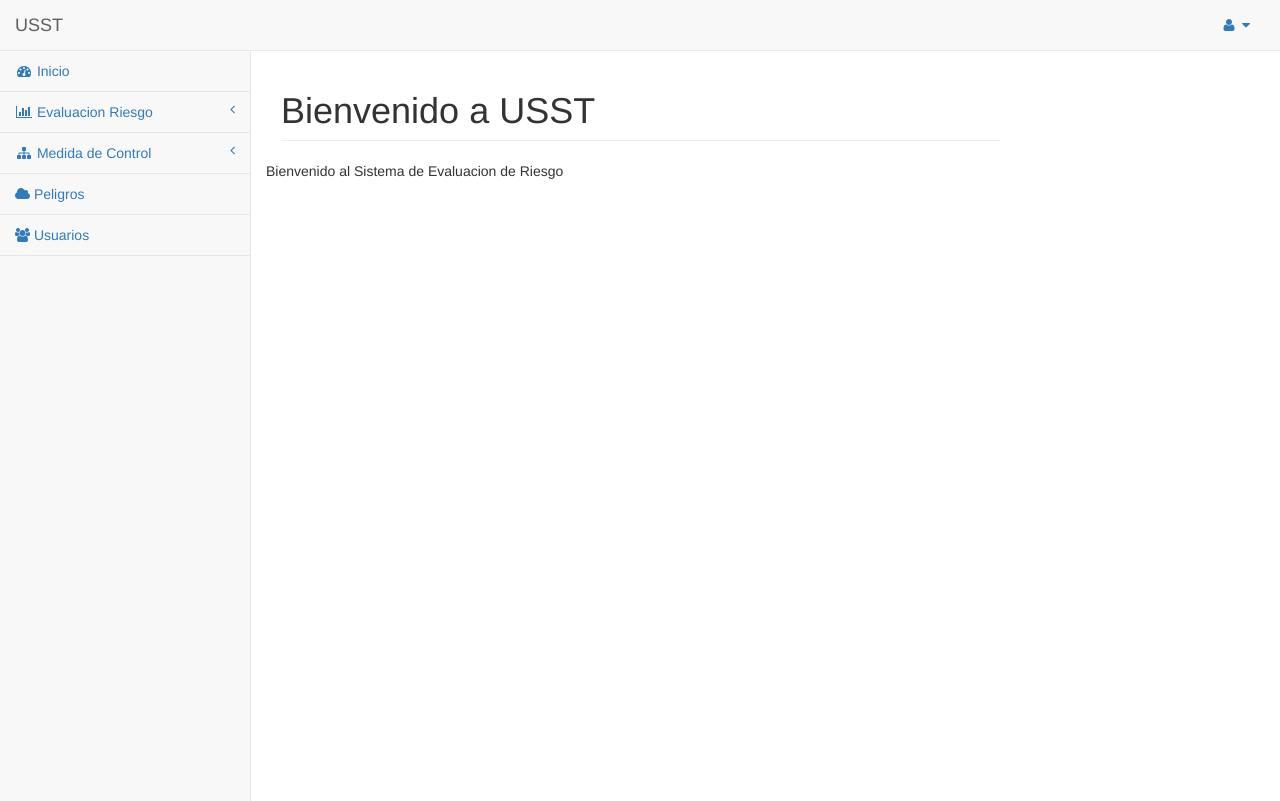
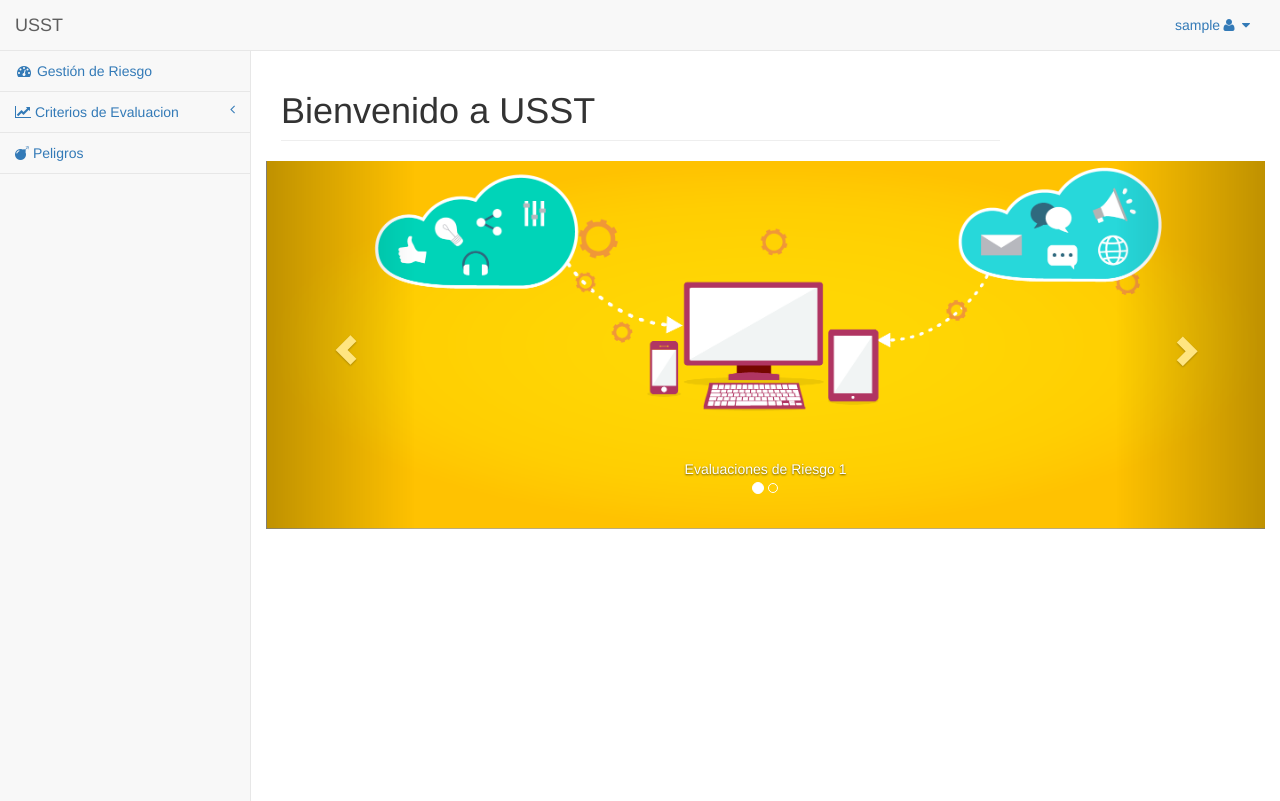
Before and after one commit to brayanL/usst, a Django app: page / in a window 1280 px wide. Run offline with Django 3.2, Linux system fonts and the light colour scheme; the visitor is signed in with stand-in values (Sample User, id 1); data that the repository does not hold is empty; some libraries are stand-ins or nearby versions; some web fonts are replaced.

Commit message:
Cambios en Base

```diff
--- a/apps/control/templates/evaluaciones/list_eval_riesgo.html
+++ b/apps/control/templates/evaluaciones/list_eval_riesgo.html
@@ -1,6 +1,6 @@
 {% extends 'base.html' %}
-{% block titulo_pagina %}Lista Evaluacion de Riesgo{% endblock titulo_pagina %}
-{% block titulo %}Lista Evaluacion de Riesgo{% endblock titulo %}
+{% block titulo_pagina %}Analisis de Riesgo{% endblock titulo_pagina %}
+{% block titulo %}Analisis de Riesgo{% endblock titulo %}
 {% block extras %}
     <div class="page-header">
         <div class="input-group">
@@ -18,7 +18,7 @@
 {% block contenido %}
     <div class="col-lg-12">
         <div class="panel panel-info">
-            <div class="panel-heading">Evaluaciones de Riesgo
+            <div class="panel-heading">Analisis de Riesgos
                 <div class="pull-right">
                     <a id="detalles_er" class="btn btn-success btn-xs"><i class="fa fa-list-alt"></i> Detalles</a>
                 </div>
--- a/apps/control/templates/evaluaciones/new_eval_riesgo.html
+++ b/apps/control/templates/evaluaciones/new_eval_riesgo.html
@@ -1,6 +1,6 @@
 {% extends 'base.html' %}
-{% block titulo_pagina %} Evaluacion de Riesgo{% endblock titulo_pagina %}
-{% block titulo %}Evaluacion de Riesgo{% endblock titulo %}
+{% block titulo_pagina %} Analisis de Riesgo{% endblock titulo_pagina %}
+{% block titulo %}Analisis de Riesgo{% endblock titulo %}
 {% block contenido %}
     <form action="{% url 'control_app:new_eval_riesgo' %}" method="post">{% csrf_token %}
         <!--Cabecera -->
--- a/apps/inicio/templates/base.html
+++ b/apps/inicio/templates/base.html
@@ -114,7 +114,7 @@
             <ul class="nav navbar-top-links navbar-right">
                 <li class="dropdown">
                     <a class="dropdown-toggle" data-toggle="dropdown" href="#">
-                        <i class="fa fa-user fa-fw"></i>  <i class="fa fa-caret-down"></i>
+                        {{ request.user.username }}<i class="fa fa-user fa-fw"></i>  <i class="fa fa-caret-down"></i>
                     </a>
                     <ul class="dropdown-menu dropdown-user">
                         <li><a href="{% url 'control_app:perfil_usuario' %}"><i class="fa fa-user fa-fw"></i> Perfil</a>
@@ -136,37 +136,41 @@
                     <ul class="nav" id="side-menu">
 
                         <li>
-                            <a href="{% url 'inicio_app:index' %}"><i class="fa fa-dashboard fa-fw"></i> Inicio</a>
+                            <a href="{% url 'inicio_app:index' %}"><i class="fa fa-dashboard fa-fw"></i> Gestión de Riesgo</a>
                         </li>
                         <li>
-                            <a href="#"><i class="fa fa-bar-chart-o fa-fw"></i> Evaluacion Riesgo<span class="fa arrow"></span></a>
-                            <ul class="nav nav-second-level {{ collapse_er }}">
+                            <a href=""><i class="fa fa-line-chart"></i> Criterios de Evaluacion <span class="fa arrow"></span></a>
+                            <ul class="nav nav-second-level collapse">
+                                <!-- Analisis de Riesgo -->
+                                <li>
+                                    <a href="#"><i class="fa fa-bar-chart-o fa-fw"></i> Analisis de Riesgos<span class="fa arrow"></span></a>
+                                    <ul class="nav nav-third-level collapse {{ collapse_er }}">
                                         <li>
                                             <a class="{{ active_n }}" href="{% url 'control_app:new_eval_riesgo' %}">Nuevo</a>
                                         </li>
                                         <li>
-                                    <a href="/list_evaluaciones/t/">Evaluaciones</a>
+                                            <a href="/list_evaluaciones/t/">Analisis de Riesgos</a>
                                         </li>
                                         <li>
-                                    <a href="{% url 'control_app:eval_pendientes' %}">Evaluaciones Pendientes <span id="bg_ep" class="badge">0</span></a>
+                                            <a href="{% url 'control_app:eval_pendientes' %}">AR Pendientes <span id="bg_ep" class="badge">0</span></a>
                                         </li>
                                     </ul>
                                     <!-- /.nav-second-level -->
                                 </li>
+                                <!-- Medida de Control -->
                                 <li>
                                     <a href="#"><i class="fa fa-sitemap fa-fw"></i> Medida de Control<span class="fa arrow"></span></a>
-                            <ul class="nav nav-second-level">
+                                    <ul class="nav nav-third-level collapse">
                                         <li>
                                             <a href="{% url 'control_app:medidas_pendientes' %}">Medidas Pendientes <span id="bg_mp" class="badge">0</span></a>
                                         </li>
                                     </ul>
                                     <!-- /.nav-second-level -->
                                 </li>
-                        <li>
-                            <a href="{% url 'control_app:peligros' %}"><i class="fa fa-cloud"></i> Peligros</a>
+                            </ul>
                         </li>
                         <li>
-                            <a href=""><i class="fa fa-users"></i> Usuarios</a>
+                            <a href="{% url 'control_app:peligros' %}"><i class="fa fa-bomb"></i> Peligros</a>
                         </li>
                     </ul>
                 </div>
--- a/apps/inicio/templates/index.html
+++ b/apps/inicio/templates/index.html
@@ -1,6 +1,41 @@
 {% extends 'base.html' %}
 {% block titulo_pagina %} Inicio {% endblock titulo_pagina %}
-{% block titulo %} Bienvenido a USST {% endblock titulo %}
+{% block titulo %} Bienvenido a USST
+
+{% endblock titulo %}
 {% block contenido %}
-    <p>Bienvenido al Sistema de Evaluacion de Riesgo</p>
+    {% load staticfiles %}
+    <div id="carousel-example-generic" class="carousel slide" data-ride="carousel">
+        <!-- Indicators -->
+        <ol class="carousel-indicators">
+            <li data-target="#carousel-example-generic" data-slide-to="0" class="active"></li>
+            <li data-target="#carousel-example-generic" data-slide-to="1"></li>
+        </ol>
+
+        <!-- Wrapper for slides -->
+        <div class="carousel-inner" role="listbox">
+            <div class="item active">
+                <img src="{% static 'sb-admin/image/slide_1.png' %}" alt="...">
+                <div class="carousel-caption">
+                    Evaluaciones de Riesgo 1
+                </div>
+            </div>
+            <div class="item">
+                <img src="{% static 'sb-admin/image/slide_2.png' %}" alt="...">
+                <div class="carousel-caption">
+                    Evaluaciones de Riesgo 2
+                </div>
+            </div>
+        </div>
+
+        <!-- Controls -->
+        <a class="left carousel-control" href="#carousel-example-generic" role="button" data-slide="prev">
+            <span class="glyphicon glyphicon-chevron-left" aria-hidden="true"></span>
+            <span class="sr-only">Previous</span>
+        </a>
+        <a class="right carousel-control" href="#carousel-example-generic" role="button" data-slide="next">
+            <span class="glyphicon glyphicon-chevron-right" aria-hidden="true"></span>
+            <span class="sr-only">Next</span>
+        </a>
+    </div>
 {% endblock contenido %}
```
Also changed, not shown: apps/inicio/static/sb-admin/image/sayagata.png (added), apps/inicio/static/sb-admin/image/slide_1.png (added), apps/inicio/static/sb-admin/image/slide_2.png (added). Lines whose indentation alone changed are shown as unchanged.
